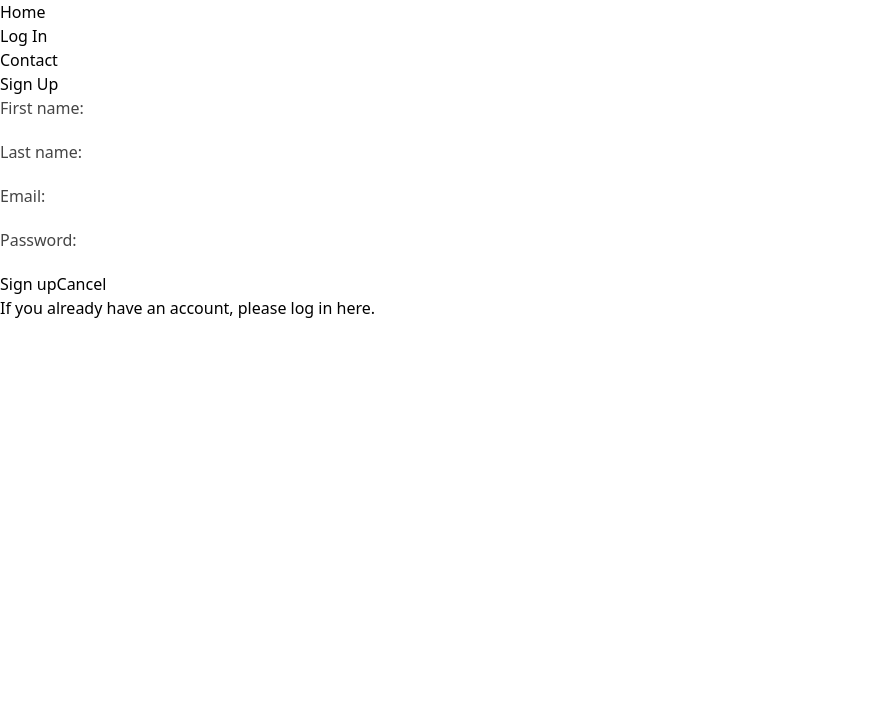
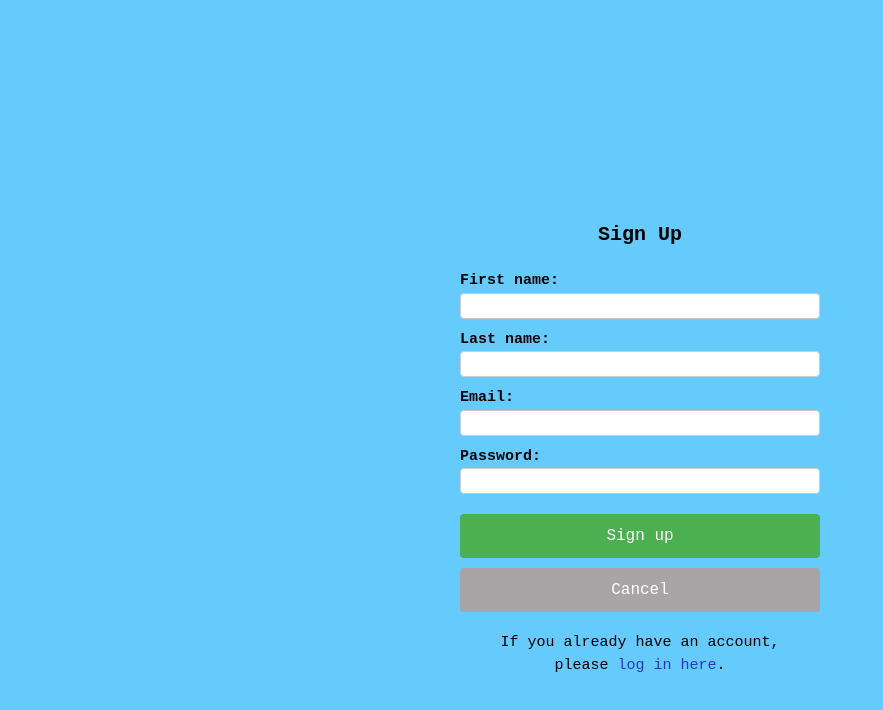
Before and after one commit to smartuni/smart-container, a Next.js app in the folder webApp/Frontend/riot_frontend/: page /signup in a window 1280 px wide. Shown: the top 710 px of the page, without its empty margins (0-883 px from the left). Built offline with nearby package versions, Linux system fonts and the light colour scheme.

Commit message:
Signup page styled.

```diff
--- a/webApp/Frontend/riot_frontend/pages/signup.js
+++ b/webApp/Frontend/riot_frontend/pages/signup.js
@@ -52,16 +52,10 @@ export default function SignUp() {
     };
 
     return (
-        <div className="signup">
-            <nav>
-                <ul>
-                    <li><a href="/">Home</a></li>
-                    <li><a href="/signin">Log In</a></li>
-                    <li><a href="/contact">Contact</a></li>
-                </ul>
-            </nav>
-            <h1 className="signup-header">Sign Up</h1>
-            <div className="signup-body">
+        <div className='bg-malibu-500 h-screen'>
+            <div className={styles.signup}>
+                <h1 className={styles.signup_header}>Sign Up</h1>
+                <div className={styles.signup_body}>
                     <form onSubmit={handleSubmit}>
                     <div className={styles['form-group']}>
                             <label className={styles.label}>
@@ -110,10 +104,11 @@ export default function SignUp() {
                         <button type="submit">Sign up</button>
                         <button>Cancel</button>
                         <footer>
-                        <p>If you already have an account, please <a href="/signin">log in here</a>.</p>
+                            <p>If you already have an account,<br/>please <a href="/signin">log in here</a>.</p>
                         </footer>
                     </form>
                 </div>
             </div>
+        </div>
     );
 }
--- a/webApp/Frontend/riot_frontend/styles/signup.module.css
+++ b/webApp/Frontend/riot_frontend/styles/signup.module.css
@@ -1,24 +1,96 @@
 .signup {
-    border: 1px solid #fff;
-    border-radius: 5px;
-    margin: 20px;
+  max-width: 400px;
+  margin: 0 auto;
   padding: 20px;
+  position: relative;
+  top: 200px;
+  font-family: monospace;
+}
+
+.signup_header {
+  text-align: center;
+  font-size: 20px;
+  font-weight: 700;
+}
+
+.signup_body {
+  margin-top: 20px;
 }
 
 .form-group {
-    margin-bottom: 20px;
+  margin-bottom: 10px;
 }
 
 .label {
   display: block;
-    margin-bottom: 20px;
-    color: #444;
+  font-weight: bold;
+  margin-bottom: 5px;
+  font-size: 15px;
+}
+
+.signup input[type="text"],
+.signup input[type="email"],
+.signup input[type="password"]{
+  width: 100%;
   font-size: 16px;
+  border: 1px solid #ccc;
+  border-radius: 4px;
 }
 
 .error {
   color: red;
-    font-size: 0.8em;
-    margin-top: 5px;
-    position: absolute;
+  font-size: 14px;
 }
+
+.signup button[type="submit"] {
+  display: block;
+  width: 100%;
+  padding: 10px;
+  margin-top: 20px;
+  font-size: 16px;
+  background-color: #4caf50;
+  color: white;
+  border: none;
+  border-radius: 4px;
+  cursor: pointer;
+}
+
+.signup button[type="submit"]:hover {
+  background-color: #45a049;
+}
+
+.signup button {
+  display: block;
+  width: 100%;
+  padding: 10px;
+  margin-top: 10px;
+  font-size: 16px;
+  background-color: #a7a5a5;
+  color: white;
+  border: none;
+  border-radius: 4px;
+  cursor: pointer;
+}
+
+.signup button:hover {
+  background-color: #999999;
+}
+
+.signup footer {
+  margin-top: 20px;
+  text-align: center;
+}
+
+.signup footer p {
+  margin: 0;
+  font-size: 15px;
+}
+
+.signup footer a {
+  color: #2537c1;
+  text-decoration: none;
+}
+
+.signup footer a:hover {
+  text-decoration: underline;
+}
```
Lines whose indentation alone changed are shown as unchanged.
